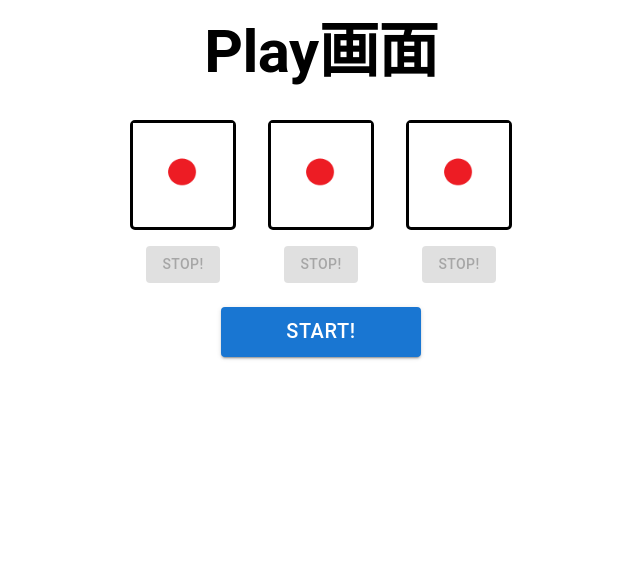
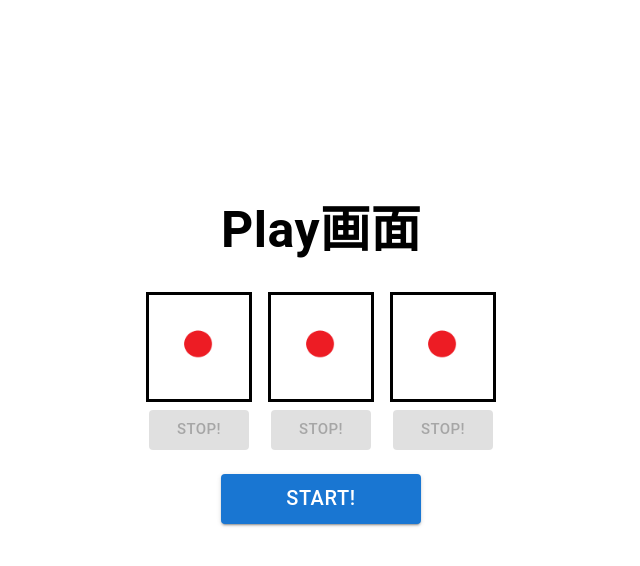
Before and after one commit to yukinanonext/tintiro, a React (Create React App) app: page /tintiro/play in a window 1280 px wide. Shown: the top 566 px of the page, without its empty margins (319-959 px from the left). Built offline with nearby package versions, Linux system fonts and the light colour scheme.

Commit message:
スタイル調整

```diff
--- a/src/molecules/Sai.tsx
+++ b/src/molecules/Sai.tsx
@@ -1,4 +1,4 @@
-import { Box, Button, Typography } from "@mui/material";
+import { Box, Button } from "@mui/material";
 import { useState } from "react";
 import one from "../img/one.png";
 import two from "../img/two.png";
@@ -29,7 +29,7 @@ export const Sai = ({ isRun, stopImg }: SaiProps) => {
     <div>
       <Box
         sx={{
-          p: 2,
+          p: 1,
           display: "flex",
           justifyContent: "center",
           alignItems: "center",
@@ -37,9 +37,8 @@ export const Sai = ({ isRun, stopImg }: SaiProps) => {
       >
         <Box
           sx={{
-            width: "100px",
+            width: { xs: "70px", sm: "100px" },
             border: "solid",
-            borderRadius: "5px",
           }}
         >
           <img
@@ -54,6 +53,11 @@ export const Sai = ({ isRun, stopImg }: SaiProps) => {
         color="error"
         onClick={stopImg}
         disabled={isRun ? false : true}
+        sx={{
+          width: { xs: "20px", sm: "100px" },
+          height: { xs: "30px", sm: "40px" },
+          fontSize: { xs: "10px", sm: "15px" },
+        }}
       >
         STOP!
       </Button>
--- a/src/organisms/SaiContainer.tsx
+++ b/src/organisms/SaiContainer.tsx
@@ -29,7 +29,11 @@ export const SaiContainer = () => {
   return (
     <div>
       <Box
-        sx={{ display: "flex", justifyContent: "center", alignItems: "center" }}
+        sx={{
+          display: "flex",
+          justifyContent: "center",
+          alignItems: "center",
+        }}
       >
         <Sai isRun={isRun[0]} stopImg={stopImg1} />
         <Sai isRun={isRun[1]} stopImg={stopImg2} />
@@ -37,7 +41,12 @@ export const SaiContainer = () => {
       </Box>
       <Button
         variant="contained"
-        sx={{ width: 200, height: 50, fontSize: "20px", marginTop: 3 }}
+        sx={{
+          width: { xs: 150, sm: 200 },
+          height: { xs: 40, sm: 50 },
+          fontSize: { xs: "18px", sm: "20px" },
+          marginTop: 3,
+        }}
         onClick={changeImg}
         disabled={restSpinSaiNumber > 0 ? true : false}
       >
--- a/src/pages/Home.tsx
+++ b/src/pages/Home.tsx
@@ -3,9 +3,17 @@ import { Link } from "react-router-dom";
 
 export const Home = () => {
   return (
-    <div>
+    <div
+      style={{
+        height: "100vh",
+        display: "flex",
+        flexDirection: "column",
+        justifyContent: "center",
+        marginTop: -50,
+      }}
+    >
       <Typography
-        variant="h2"
+        variant="h3"
         sx={{
           p: 2,
           fontWeight: "bold",
--- a/src/pages/Play.tsx
+++ b/src/pages/Play.tsx
@@ -3,12 +3,20 @@ import { SaiContainer } from "../organisms/SaiContainer";
 
 export const Play = () => {
   return (
-    <div>
+    <div
+      style={{
+        height: "100vh",
+        display: "flex",
+        flexDirection: "column",
+        justifyContent: "center",
+        marginTop: -50,
+      }}
+    >
       <Typography
-        variant="h2"
         sx={{
           p: 2,
           fontWeight: "bold",
+          fontSize: { xs: "30px", sm: "50px" },
         }}
       >
         Play画面
```
